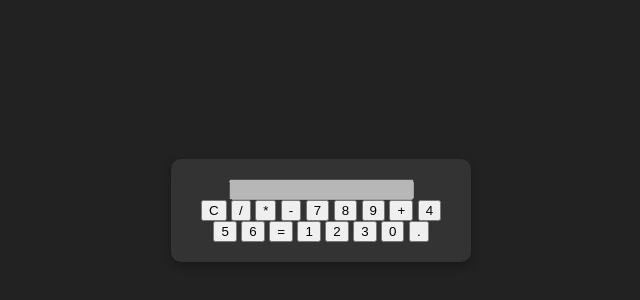
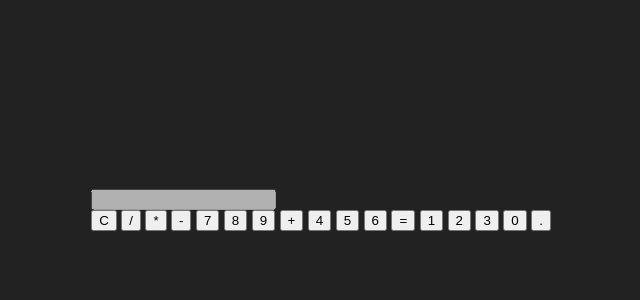
Before and after one commit to khyquer/khyquer.github.io, a plain HTML site: page calculadora/index.html in a window 1280 px wide. Shown: the part 198-498 px from the top of the page, without its empty margins (319-959 px from the left). Drawn offline with Linux system fonts and the light colour scheme.

Commit message:
Update style.css

```diff
--- a/calculadora/style.css
+++ b/calculadora/style.css
@@ -7,7 +7,7 @@ body {
   font-family: Arial, sans-serif;
 }
 
-.calculadora {
+#calculadora {
   background: #333;
   padding: 20px;
   border-radius: 10px;
```
